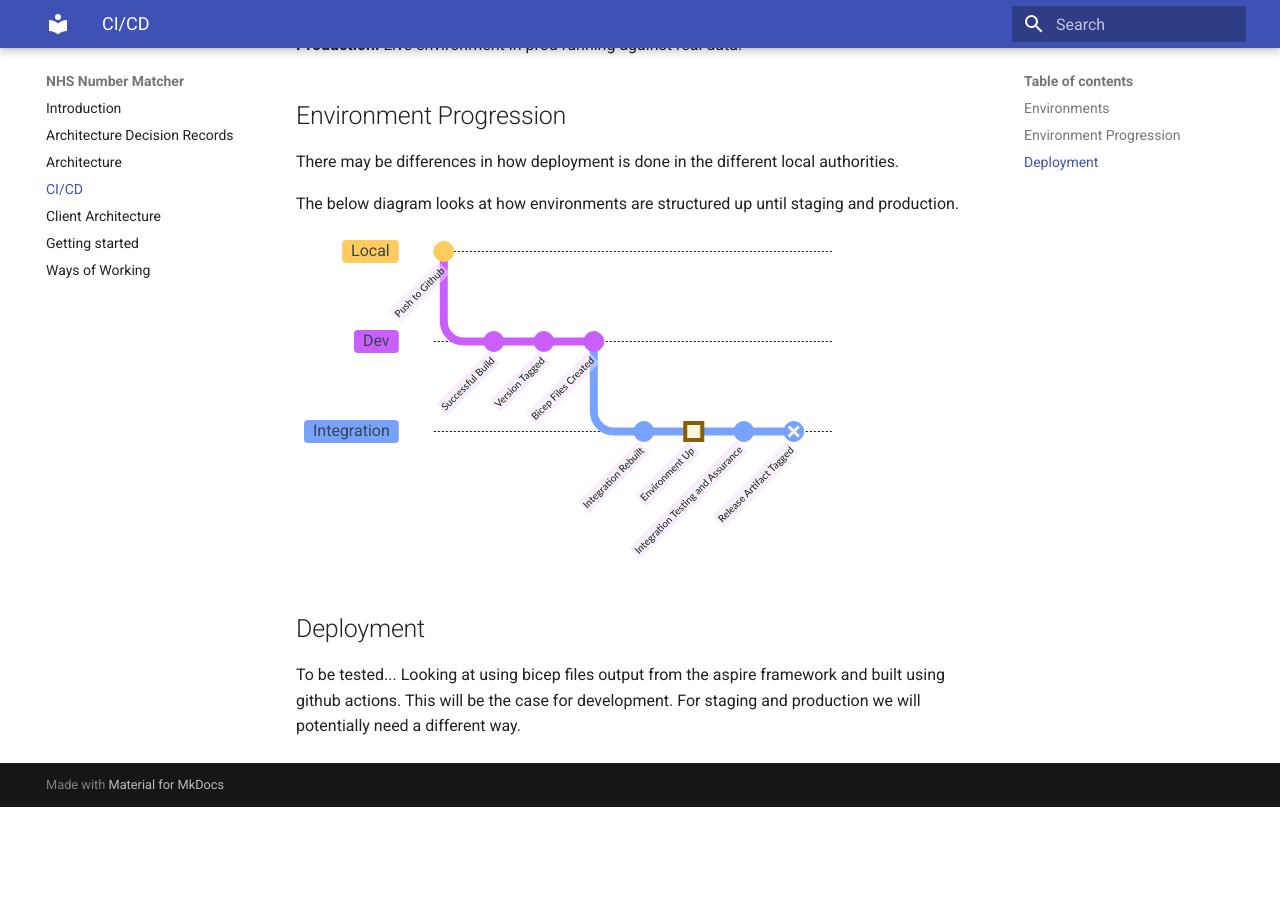
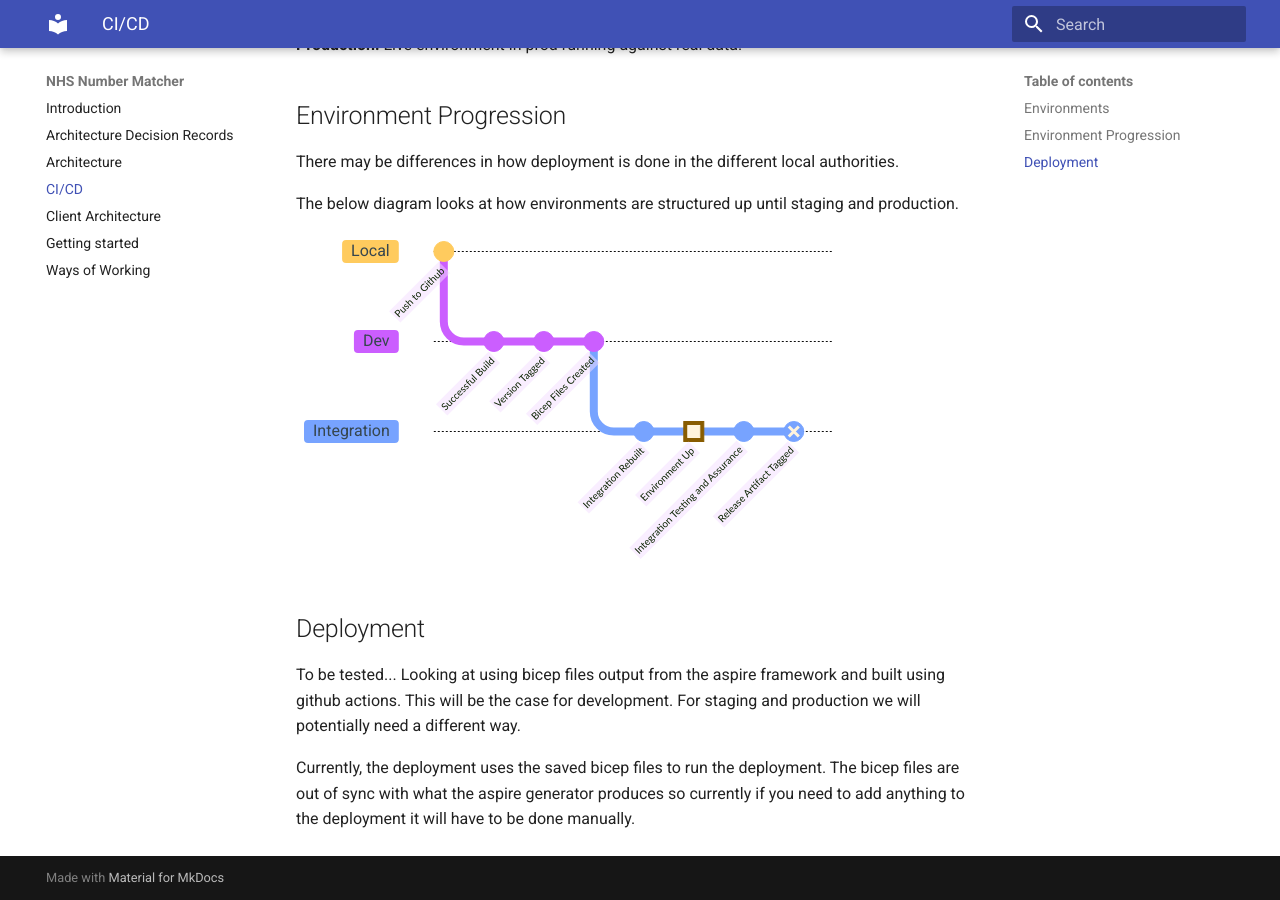
Before and after one commit to DFE-Digital/SUI_Matcher, an MkDocs documentation site: the page built from documentation/docs/cicd.md, in a window 1280 px wide and 900 px high, scrolled down 643 px. Built offline with MkDocs 1.6.1 and Material for MkDocs 9.7.7, drawn with Linux system fonts in a browser that asks for light colours; before the commit the page ends 1450 px from its top, so only the background shows below that.

Commit message:
added a note to remind people not to generate bicep files

```diff
--- a/documentation/docs/cicd.md
+++ b/documentation/docs/cicd.md
@@ -48,3 +48,5 @@ The below diagram looks at how environments are structured up until staging and
 
 To be tested...
 Looking at using bicep files output from the aspire framework and built using github actions. This will be the case for development. For staging and production we will potentially need a different way.
+
+Currently, the deployment uses the saved bicep files to run the deployment. The bicep files are out of sync with what the aspire generator produces so currently if you need to add anything to the deployment it will have to be done manually.
```
